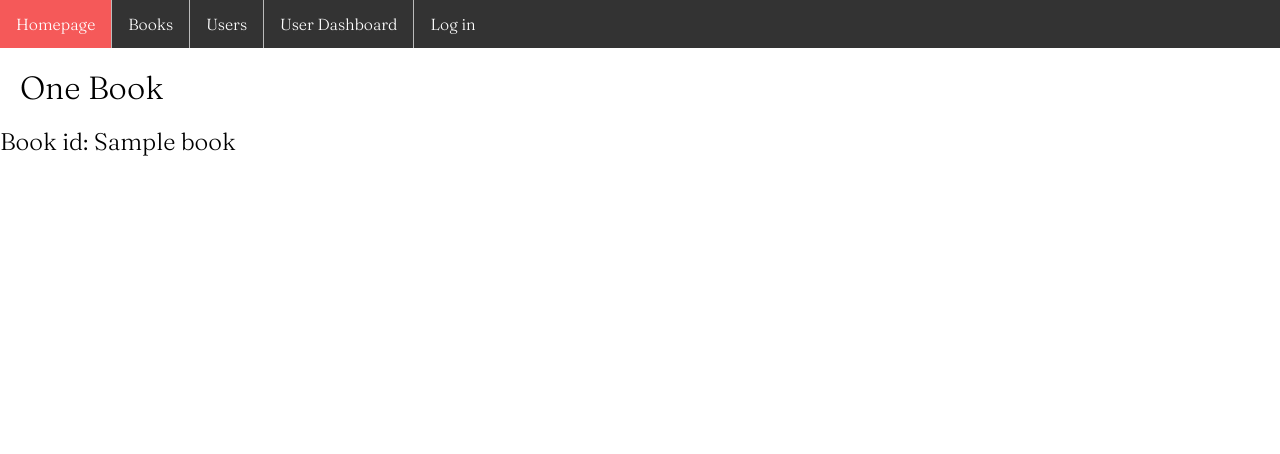
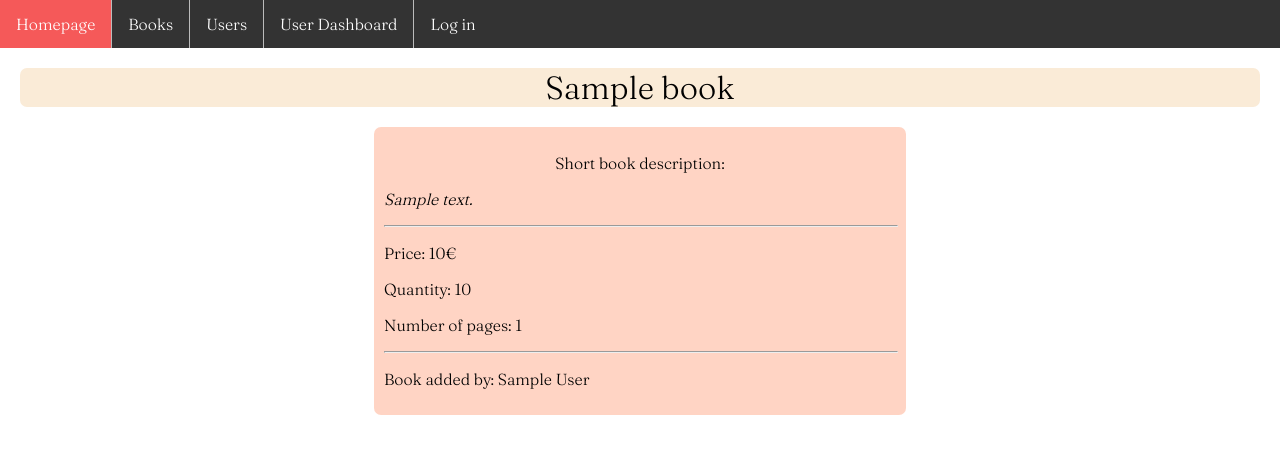
Before and after one commit to NikolaJovovic98/Node-Js-User-Registration-And-Login, a Node server app: a page that uses public/views/oneBook.hbs in a window 1280 px wide. Shown: the top 454 px of the page. Run offline with Node 20, Linux system fonts and the light colour scheme; tables that the repository leaves empty hold one stand-in row (values such as "Sample post"); some libraries are stand-ins or nearby versions.

Commit message:
Added: Single Book View,Single User View

```diff
--- a/public/styles/style.css
+++ b/public/styles/style.css
@@ -146,6 +146,10 @@ button{
   justify-content: center;
   border-left: 2px solid black;
   font-size: 18px;
+
+}
+.book-info p {
+  margin-left: 10px;
 }
 
 hr{
@@ -161,8 +165,18 @@ hr{
   text-align: center;
   border-radius: 7px;
   transition: 0.60s;
+  margin-bottom: 10px;
 }
 
 #user-div:hover{
   background-color:rgba(252, 104, 50, 0.575);
 }
+
+#one-book{
+  padding: 10px;
+  border-radius: 7px;
+  background-color:rgba(255, 127, 80, 0.336);
+  margin: 10px;
+  width: 40%;
+  margin: auto;
+}
--- a/public/views/components/header.hbs
+++ b/public/views/components/header.hbs
@@ -5,5 +5,7 @@
     <meta name="viewport" content="width=device-width, initial-scale=1.0">
     <title>NodeJS</title>
     <link rel="stylesheet" href="../../styles/style.css">
+    <link rel="stylesheet" href="http://maxcdn.bootstrapcdn.com/font-awesome/4.3.0/css/font-awesome.min.css">
+
 </head>
 <body>
--- a/public/views/oneBook.hbs
+++ b/public/views/oneBook.hbs
@@ -1,9 +1,27 @@
 {{> header}}
 {{> nav}}
 
-<h1 style="margin: 20px;">One Book </h1>
+<h1 style="margin: 20px;text-align: center;background-color: antiquewhite;border-radius: 7px;">{{bookName}}</h1>
 
-<h2>Book id: {{bookId}}</h2>
+<div id="one-book">
+
+    <div id="one-book-desc">
+       <p style="text-align: center;">Short book description: </p><strong><p style="font-style: italic;">{{bookDesc}}</p></strong>
+    </div>
+    <hr>
+    <div id="one-book-info-img">
+        <div id="one-book-info">
+            <p>Price: <strong>{{bookPrice}}&euro;</strong></p>
+            <p>Quantity: <strong>{{bookQuant}}</strong></p>
+            <p>Number of pages: <strong>{{bookPages}}</strong></p>
+        </div>
+    </div>
+    <hr>
+    <div id="one-book-user">
+        <p>Book added by: <a href="/users/show/{{user}}"><strong>{{user}}</strong></a></p>
+    </div>
+
+</div>
 
 
 {{> footer}}
--- a/routes/books.js
+++ b/routes/books.js
@@ -6,17 +6,25 @@ const uploadsFolder = require("../app");
 const User = require('../models/User');
 
 //Prikazi sve knjige
-router.get("/",async (req, res) => {
+router.get("/", async (req, res) => {
     const allBooks = await Book.find().sort({ createdAt: -1 });
-    res.render("allBooks.hbs",{
-       books:allBooks
+    res.render("allBooks.hbs", {
+        books: allBooks
     });
 });
 
 //Prikazi jednu knjigu
-router.get("/show/:bookId", (req, res) => {
+router.get("/show/:bookName", async (req, res) => {
+    const book = await Book.findOne({ name: req.params.bookName });
+    const userWhoAddedBook = await User.findOne({ _id: book.user });
     res.render("oneBook.hbs", {
-        bookId: req.params.bookId
+        bookName: book.name,
+        bookPrice: book.price,
+        bookQuant: book.quantity,
+        bookPages: book.pages,
+        bookDesc: book.description,
+        bookImg: book.img,
+        user:userWhoAddedBook.name
     });
 });
 
@@ -27,41 +35,34 @@ router.get("/add", checkAuthentication, (req, res) => {
     });
 });
 
-router.post("/add",async(req,res)=>{
-    const { bookname, bookdesc, bookprice, bookquant ,bookpages,bookuserID } = req.body;
+router.post("/add", async (req, res) => {
+    const { bookname, bookdesc, bookprice, bookquant, bookpages, bookuserID } = req.body;
     const bookimgFile = req.files.bookimg;
     const bookimgname = bookimgFile.name;
-    const uploadpath = uploadsFolder+bookimgname;
-    const bookimgPath= "../images/"+bookimgname;
-    bookimgFile.mv(uploadpath,(err)=>{
-        if(err){console.log("File upload failed",bookimgname,err);}
-        else{
-            console.log("File uploaded",bookimgname);
+    const uploadpath = uploadsFolder + bookimgname;
+    const bookimgPath = "../images/" + bookimgname;
+    bookimgFile.mv(uploadpath, (err) => {
+        if (err) { console.log("File upload failed", bookimgname, err); }
+        else {
+            console.log("File uploaded", bookimgname);
         }
     });
     await Book.create({
-        name:bookname,
-        description:bookdesc,
-        img:bookimgPath,
-        price:bookprice,
-        quantity:bookquant,
-        pages:bookpages,
-        user:bookuserID
+        name: bookname,
+        description: bookdesc,
+        img: bookimgPath,
+        price: bookprice,
+        quantity: bookquant,
+        pages: bookpages,
+        user: bookuserID
     });
-    const newBook = await Book.findOne({name:bookname});
+    const newBook = await Book.findOne({ name: bookname });
     await User.findOneAndUpdate(
-        {_id:req.user.id},
-        {$push: { book: newBook._id } }
-        );
-    req.flash("success_msg","Book added");
+        { _id: req.user.id },
+        { $push: { book: newBook._id } }
+    );
+    req.flash("success_msg", "Book added");
     res.redirect("/books");
 });
 
-/*
-PersonModel.update(
-    { _id: person._id },
-    { $push: { friends: friend } },
-    done
-);*/
-
 module.exports = router;
```
Also changed, not shown: public/views/allBooks.hbs (+3 -4 lines), public/views/allUsers.hbs (+5 -4 lines), public/views/oneUser.hbs (+29 -2 lines), routes/users.js (+17 -0 lines), public/images/shining.jpg (added).
